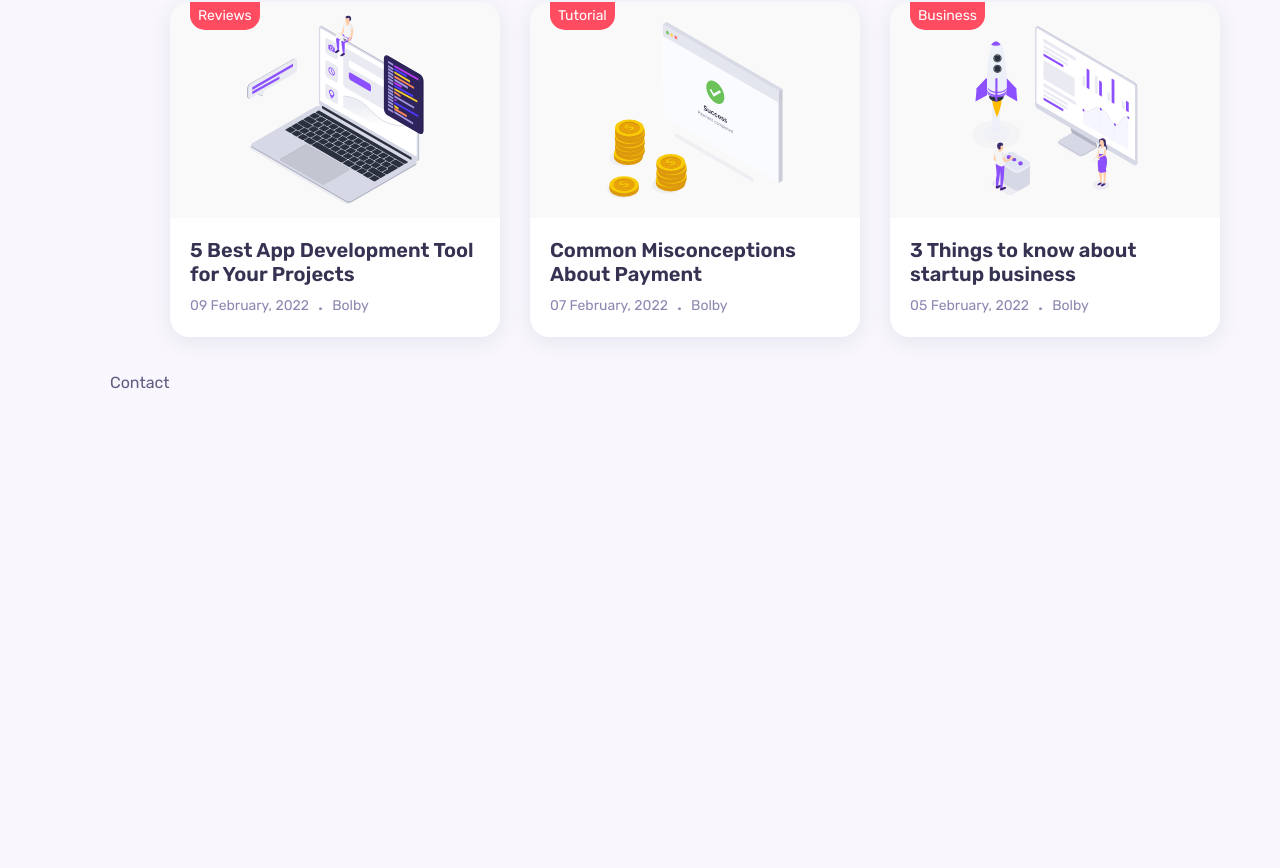
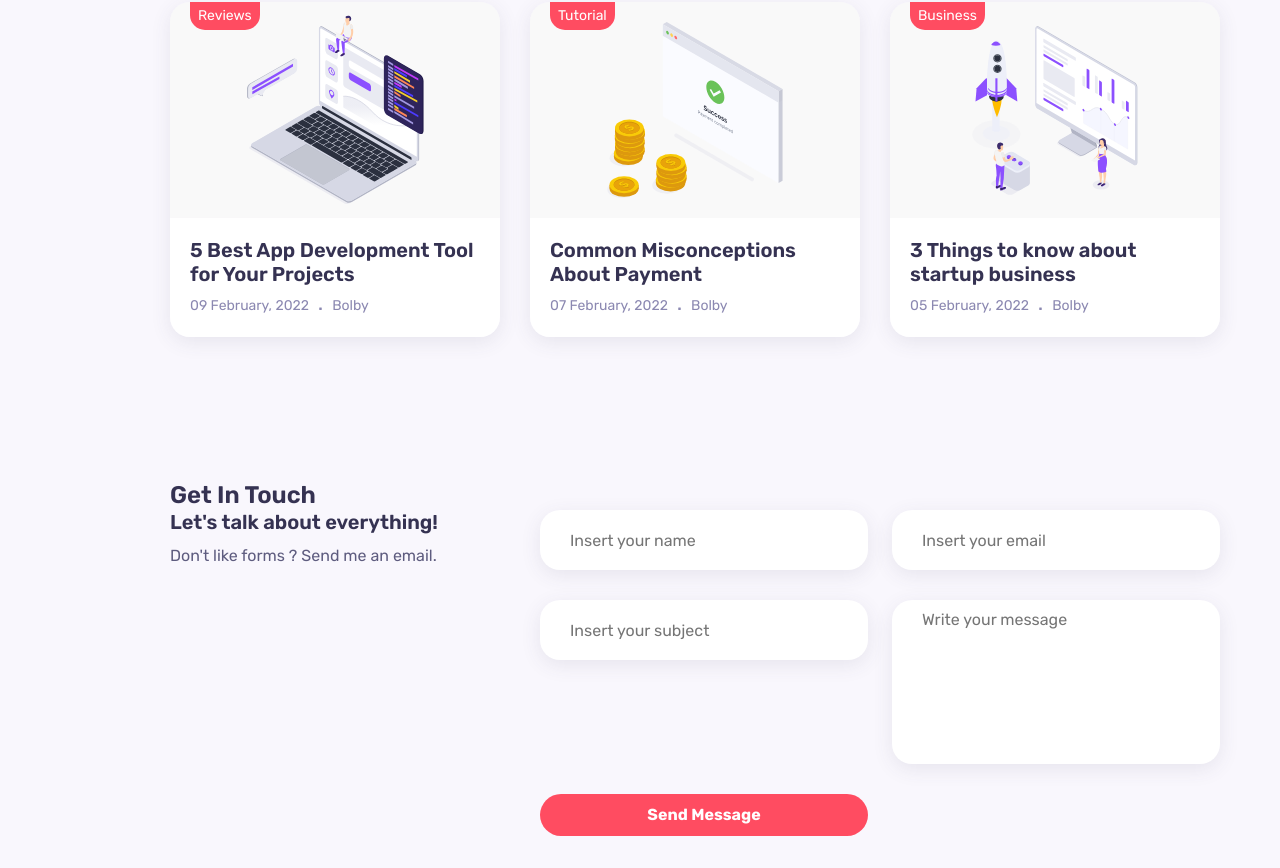
Before and after one commit to ndohvich/Portefolio, a React (Create React App) app in the folder portefolio/: page / in a window 1280 px wide. Shown: the part 4611-5479 px from the top of the page. Before the commit the page ends 5008 px from the top, so only its background shows below. Built offline with nearby package versions, Linux system fonts and the light colour scheme.

Commit message:
finitions sur le footer

```diff
--- a/portefolio/src/components/contact/Contact.jsx
+++ b/portefolio/src/components/contact/Contact.jsx
@@ -3,9 +3,49 @@ import './contact.css'
 
 function Contact() {
   return (
-    <div>
-      Contact
-    </div>
+    <section className="contact container section" id="contact">
+      <h2 className="setion__title">Get In Touch</h2>
+
+      <div className="contact__container grid">
+        <div className="contact_info">
+          <h3 className="contact__title">
+            Let's talk about everything!
+          </h3>
+          <p className="contact__details">
+            Don't like forms ? Send me an email.
+          </p>
+        </div>
+
+        <form action="" className="contact__form">
+          <div className="contact__form-group">
+            <div className="contact__form-div">
+              <input type="text" className="contact__form-input" placeholder='Insert your name'/>
+            </div>
+
+            <div className="contact__form-div">
+              <input type="email" className="contact__form-input" placeholder='Insert your email'/>
+            </div>
+
+            <div className="contact__form-div">
+              <input type="text" className="contact__form-input" placeholder='Insert your subject'/>
+            </div>
+
+            <div className="contact__form-div contact__form-area">
+              <textarea
+                name=""
+                id=""
+                cols="30"
+                rows="10"
+                className="contact__form-input"
+                placeholder='Write your message'>
+              </textarea>
+            </div>
+
+            <button className="btn">Send Message</button>
+          </div>
+        </form>
+      </div>
+    </section>
   )
 }
 
--- a/portefolio/src/components/contact/contact.css
+++ b/portefolio/src/components/contact/contact.css
@@ -0,0 +1,49 @@
+.contact .section{
+    padding-bottom: 6.25rem;
+}
+
+.contact__container{
+    grid-template-columns: 4fr 8fr;
+    column-gap: 1.875rem;
+}
+
+.contact__title{
+    font-size: var(--h3-font-size);
+    margin-bottom: 0.5rem;
+}
+
+.contact__form-group{
+    display: grid;
+    grid-template-columns: repeat(2, 1fr);
+    column-gap: 1.5rem;
+}
+
+.contact__form-div{
+    position: relative;
+    margin-bottom: 1.875rem;
+    height: 3.75rem;
+}
+
+.contact__form-input{
+    position: absolute;
+    top: 0;
+    left: 0;
+    width: 100%;
+    height: 100%;
+    box-shadow: var(--shadow);
+    background-color: var(--container-color);
+    color: var(--text-color);
+    border: none;
+    outline: none;
+    border-radius: var(--border-radius);
+    padding: 0.625rem 1.875rem;
+    z-index: 1;
+}
+
+.contact__form-area{
+    height: 10.25rem;
+}
+
+.contact__form-area textarea{
+    resize: none;
+}
```
